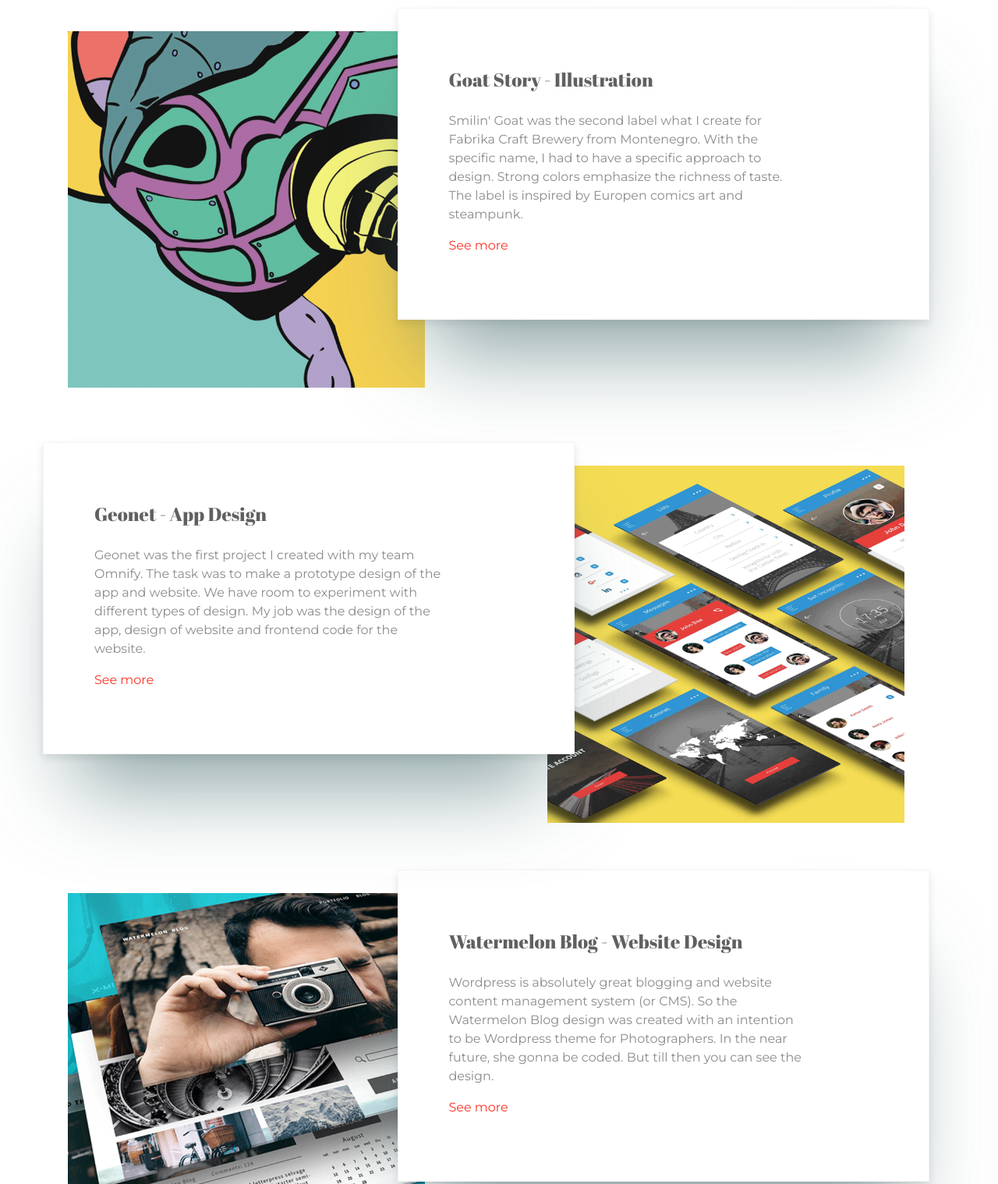
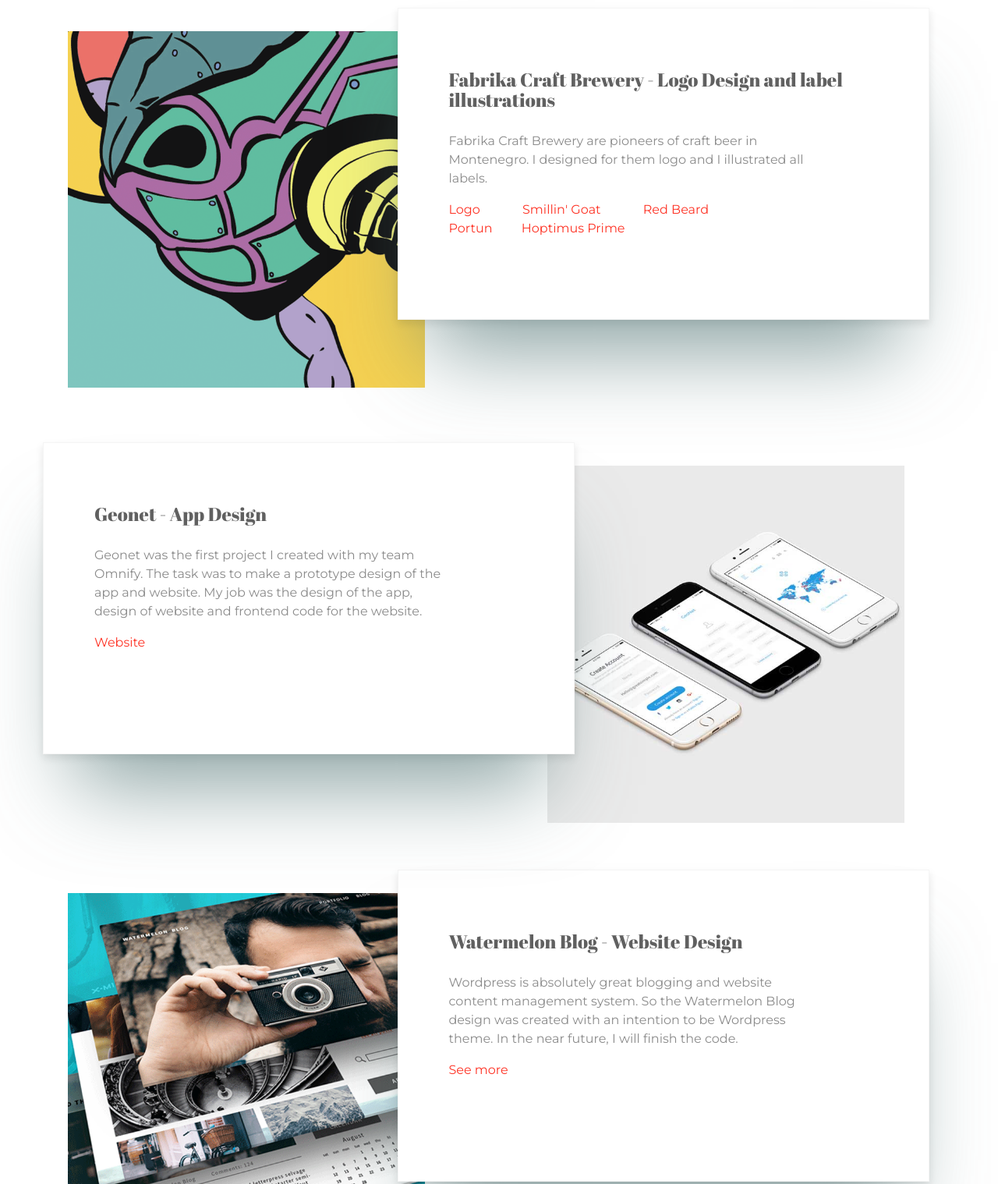
Before and after one commit to VukBojanic/vuk-myWebsite, a website: page src/work.html in a window 1280 px wide. Shown: the part 320-1838 px from the top of the page at 78% size. Drawn offline with nearby package versions, Linux system fonts and the light colour scheme.

Commit message:
worked on work page

```diff
--- a/src/work.html
+++ b/src/work.html
@@ -47,20 +47,24 @@
               <img class="img-fluid" src="../img/goat.png" alt="">
             </div>
             <div class="col-md-7 txt-col-1">
-              <h4 class="mt-5">Goat Story - Illustration</h4>
-              <p class="desc-text">Smilin' Goat was the second label what I create for Fabrika Craft Brewery from Montenegro. With the specific name, I had to have a specific approach to design. Strong colors emphasize the richness of taste. The label is inspired by Europen comics art and steampunk.</p>
-              <a href="https://www.behance.net/gallery/48922649/Smilin-Goat-Beer-Label-Illustration" target="_blank">See more</a>
+              <h4 class="mt-5">Fabrika Craft Brewery - Logo Design and label illustrations</h4>
+              <p class="desc-text">Fabrika Craft Brewery are pioneers of craft beer in Montenegro. I designed for them logo and I illustrated all labels.</p>
+              <a href="https://www.behance.net/gallery/49748179/FABRIKA-CRAFT-BREWERY-LOGO-DESIGN" target="_blank">Logo</a>
+              <a href="https://www.behance.net/gallery/48922649/Smilin-Goat-Beer-Label-Illustration" target="_blank">Smillin' Goat</a>
+              <a href="https://www.behance.net/gallery/48006641/Beer-Label-Illustration" target="_blank">Red Beard</a><br>
+              <a href="https://www.behance.net/gallery/52258891/Portun-Beer-Label-Illustration" target="_blank">Portun</a>
+              <a href="https://www.behance.net/gallery/48922649/Smilin-Goat-Beer-Label-Illustration" target="_blank" style="margin-left: 33px;">Hoptimus Prime</a>
             </div>
           </div>
 
           <div class="row work-2">
-            <div class="txt-col-2 col-md-7">
+            <div class="txt-col-2 col-md-7 order-md-1 order-2">
               <h4 class="mt-5">Geonet - App Design</h4>
-              <p class="desc-text">Geonet was the first project I created with my team Omnify. The task was to make a prototype design of the app and website. We have room to experiment with different types of design. My job was the design of the app, design of website and frontend code for the website.</p>
-              <a href="#">See more</a>
+              <p class="desc-text">Geonet was the first project I created with my team Omnify. The task was to make a prototype design of the app and website. My job was the design of the app, design of website and frontend code for the website.</p>
+              <a href="http://geoonet.com/" target="_blank">Website</a>
             </div>
-            <div class="col-md-5 img-col-2">
-              <img class="img-fluid" src="../img/geonet.png" alt="">
+            <div class="col-md-5 img-col-2 order-md-2 order-1">
+              <img class="img-fluid" src="../img/geonet2.jpg" alt="">
             </div>
           </div>
 
@@ -70,20 +74,34 @@
             </div>
             <div class="col-md-7 txt-col-3">
               <h4 class="mt-5">Watermelon Blog - Website Design</h4>
-              <p class="desc-text">Wordpress is absolutely great blogging and website content management system (or CMS). So the Watermelon Blog design was created with an intention to be Wordpress theme for Photographers.
-              In the near future, she gonna be coded. But till then you can see the design.</p>
+              <p class="desc-text">Wordpress is absolutely great blogging and website content management system. So the Watermelon Blog design was created with an intention to be Wordpress theme.
+              In the near future, I will finish the code.</p>
               <a href="https://www.behance.net/gallery/44523053/Watermelon-Blog" target="blank">See more</a>
             </div>
           </div>
 
           <div class="row work-4">
-            <div class="txt-col-4 col-md-7">
+            <div class="txt-col-4 col-md-7 order-md-1 order-2">
               <h4 class="mt-5">ECAP - Logo Design</h4>
               <p class="desc-text">Logos designed for ECAP (Education Centre for Auto Professionals) was for the contest. I made tree logos with different design style. Traditional, minimal and futuristic. The idea was to create different styles and refresh the design. </p>
-              <a href="https://www.behance.net/vukbojanic" target="_blank">See more</a>
+              <a href="https://www.behance.net/gallery/52005265/Logo-Redesign-ECAP-Beograd-Concept-1" target="_blank">Logo 1</a>
+              <a href="https://www.behance.net/gallery/52132617/Logo-Redesign-ECAP-Beograd-Concept-2" target="_blank">Logo 2</a>
+              <a href="https://www.behance.net/gallery/52186207/Logo-Redesign-ECAP-Beograd-Concept-3" target="_blank">Logo 3</a>
             </div>
-            <div class="col-md-5 img-col-4">
+            <div class="col-md-5 img-col-4 order-md-2 order-1">
               <img class="img-fluid" src="../img/ecap1.png" alt="">
+            </div>
+          </div>
+
+          <div class="row work-1">
+            <div class="img-col-1 col-md-5">
+              <img class="img-fluid" src="../img/ricotta.jpg" alt="">
+            </div>
+            <div class="col-md-7 txt-col-1">
+              <h4 class="mt-5">Ricotta - Logo & Website Design</h4>
+              <p class="desc-text">Smilin' Goat was the second label what I create for Fabrika Craft Brewery from Montenegro. With the specific name, I had to have a specific approach to design. Strong colors emphasize the richness of taste. The label is inspired by Europen comics art and steampunk.</p>
+              <a href="https://www.behance.net/gallery/32418657/Ricotta-Cake-Art" target="_blank">Logo Design</a>
+              <a href="http://tortericotta.me/" target="_blank">Website</a>
             </div>
           </div>
 
```
Also changed, not shown: src/index.html (+1 -1 lines), src/img/geonet2.jpg (added), src/img/ricotta.jpg (added).
